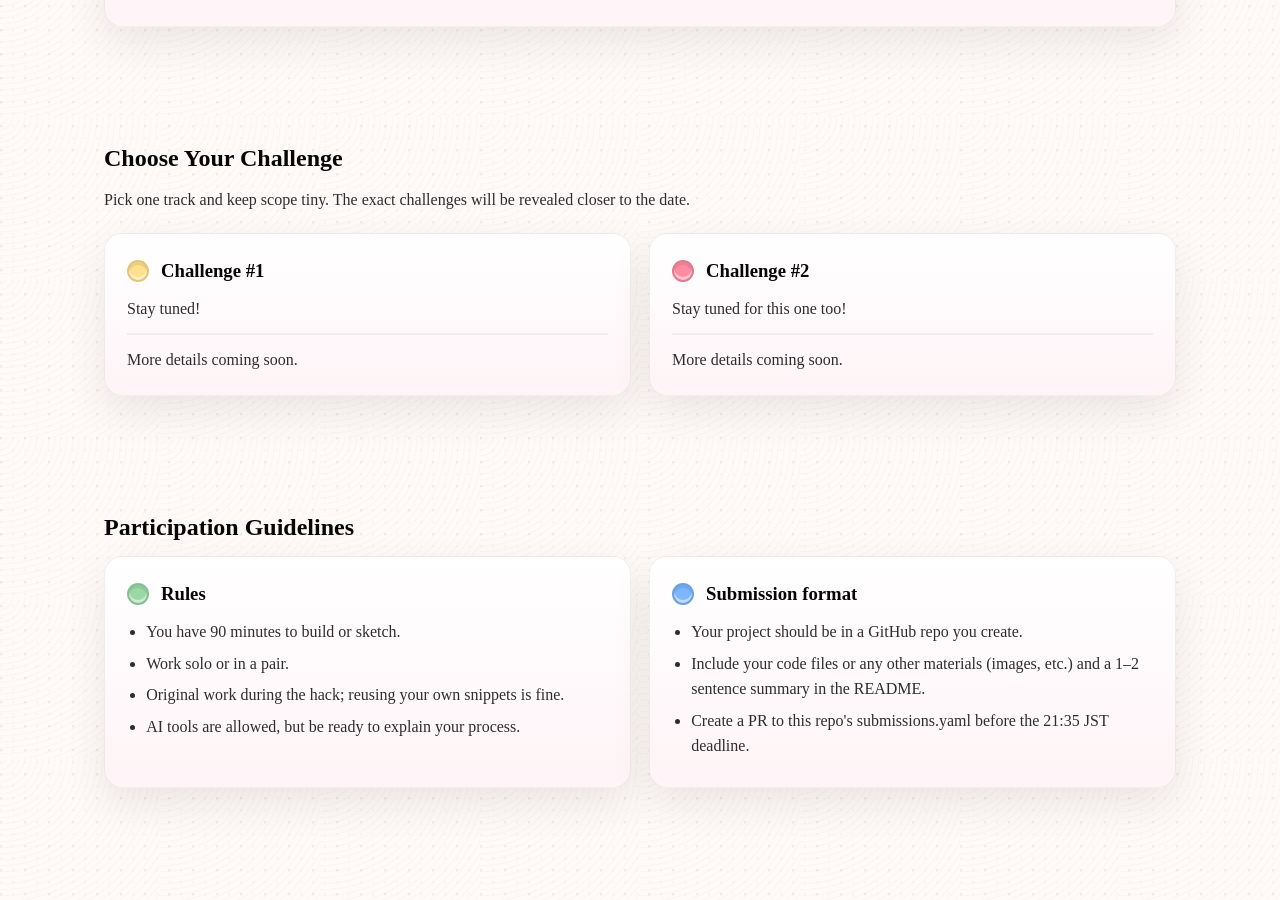
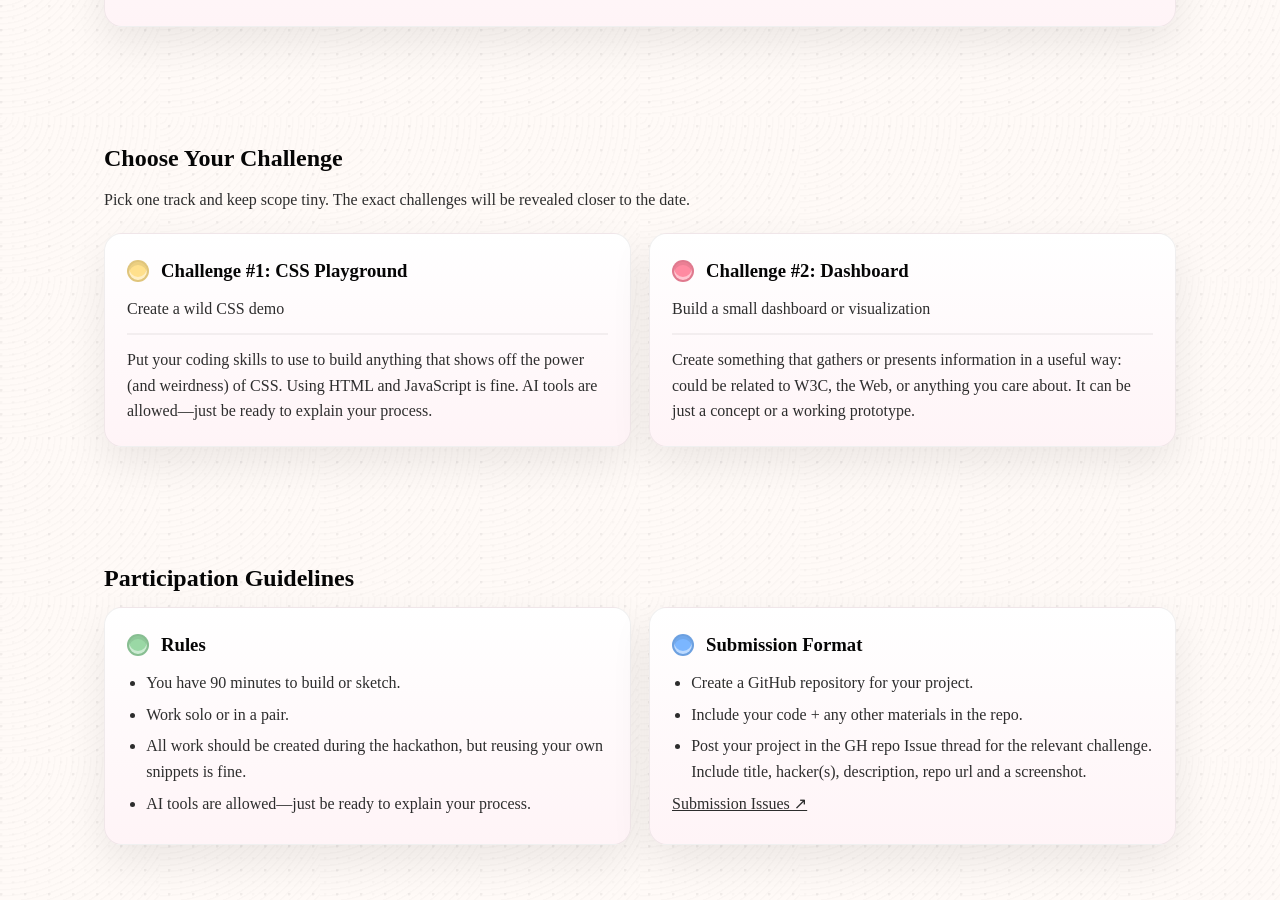
Before and after one commit to w3c/hackathon-tpac-2025, a Jekyll site: the page built from index.md, in a window 1280 px wide and 900 px high, scrolled down 1003 px. Built offline with Jekyll 4.4.1, drawn with Linux system fonts in a browser that asks for light colours.

Commit message:
add challenge and update rules

```diff
--- a/_data/challenges.yml
+++ b/_data/challenges.yml
@@ -1,10 +1,10 @@
 intro: "Pick one track and keep scope tiny. The exact challenges will be revealed closer to the date."
 tracks:
   - color: yellow
-    heading: "Challenge #1"
-    description: "Stay tuned!"
-    note: "More details coming soon."
+    heading: "Challenge #1: CSS Playground"
+    description: "Create a wild CSS demo"
+    note: "Put your coding skills to use to build anything that shows off the power (and weirdness) of CSS. Using HTML and JavaScript is fine. AI tools are allowed—just be ready to explain your process."
   - color: red
-    heading: "Challenge #2"
-    description: "Stay tuned for this one too!"
-    note: "More details coming soon."
+    heading: "Challenge #2: Dashboard"
+    description: "Build a small dashboard or visualization"
+    note: "Create something that gathers or presents information in a useful way: could be related to W3C, the Web, or anything you care about. It can be just a concept or a working prototype."
--- a/_data/rules.yml
+++ b/_data/rules.yml
@@ -5,12 +5,15 @@ rules:
   items:
     - "You have 90 minutes to build or sketch."
     - "Work solo or in a pair."
-    - "Original work during the hack; reusing your own snippets is fine."
-    - "AI tools are allowed, but be ready to explain your process."
+    - "All work should be created during the hackathon, but reusing your own snippets is fine."
+    - "AI tools are allowed—just be ready to explain your process."
 
 format:
-  heading: "Submission format"
+  heading: "Submission Format"
   items:
-    - "Your project should be in a GitHub repo you create."
-    - "Include your code files or any other materials (images, etc.) and a 1–2 sentence summary in the README."
-    - "Create a PR to this repo's submissions.yaml before the 21:35 JST deadline."
+    - "Create a GitHub repository for your project."
+    - "Include your code + any other materials in the repo."
+    - "Post your project in the GH repo Issue thread for the relevant challenge. Include title, hacker(s), description, repo url and a screenshot."
+  urls:
+    - text: "Submission Issues &#x2197;"
+      link: "https://github.com/w3c/hackathon-tpac-2025/issues"
--- a/_includes/rules.html
+++ b/_includes/rules.html
@@ -25,6 +25,15 @@
         <li>{{ item }}</li>
         {% endfor %}
       </ul>
+      {% if site.data.rules.format.urls %}
+      <p>
+        {% for url in site.data.rules.format.urls %}
+        <a href="{{ url.link }}" style="text-decoration: underline"
+          >{{ url.text }}</a
+        >
+        {% endfor %}
+      </p>
+      {% endif %}
     </article>
   </div>
 </section>
```
